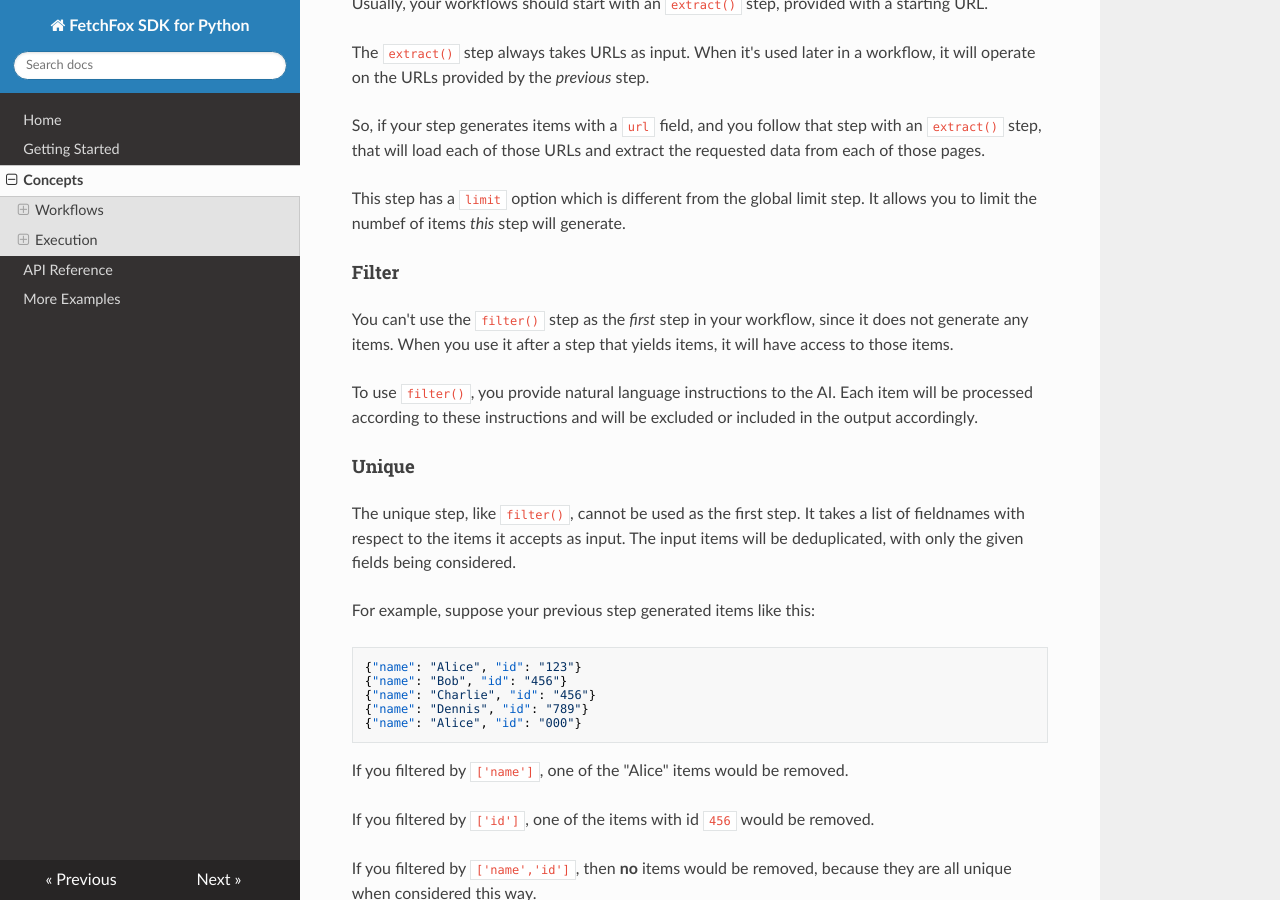
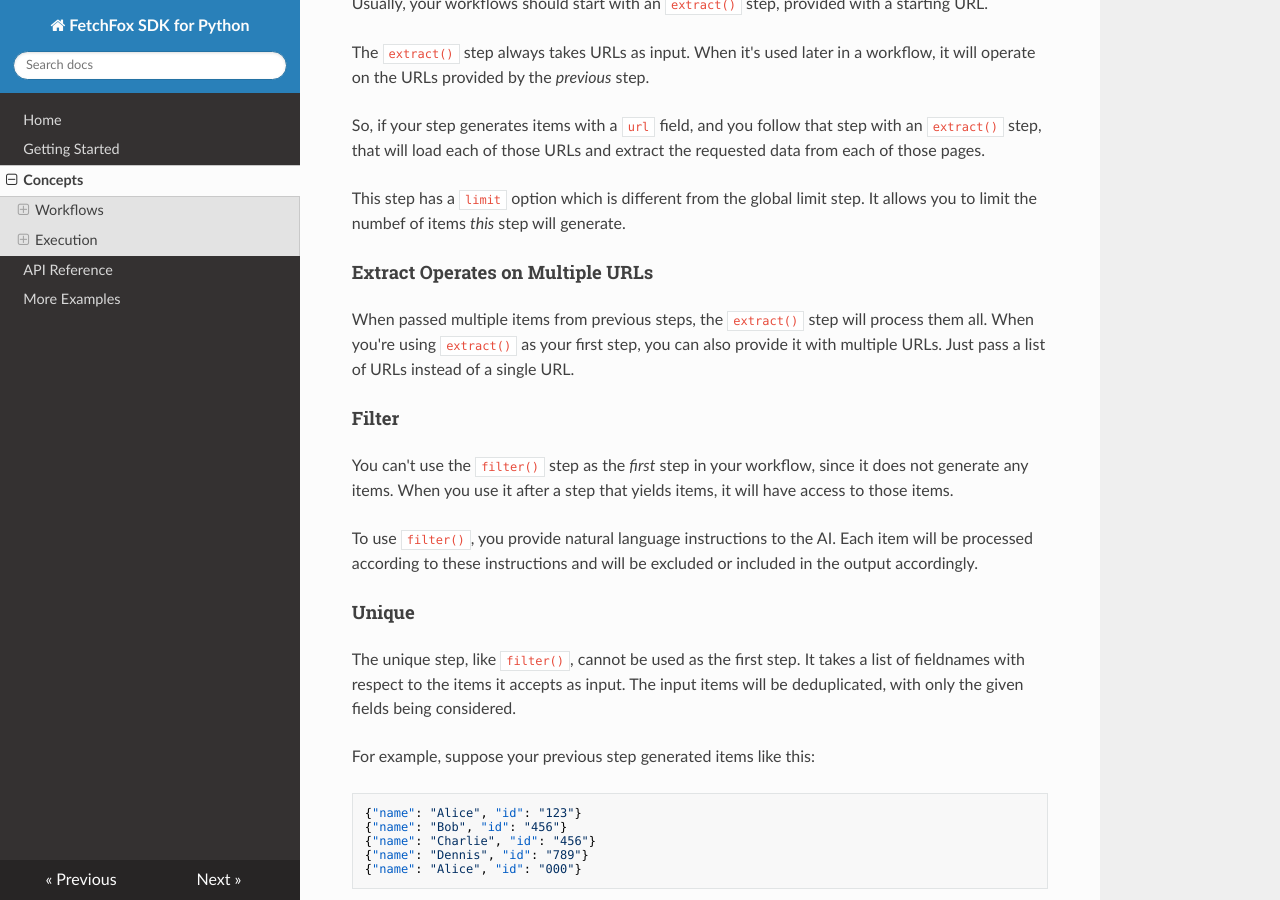
Before and after one commit to fetchfox/fetchfox-sdk-python, an MkDocs documentation site: the page built from docs/concepts.md, in a window 1280 px wide and 900 px high, scrolled down 490 px. Built offline with MkDocs 1.6.1, drawn with Linux system fonts in a browser that asks for light colours; nearby versions of some CDN libraries.

Commit message:
Docs: Explicitly mention starting with multiple URLs

```diff
--- a/docs/concepts.md
+++ b/docs/concepts.md
@@ -18,6 +18,10 @@
 So, if your step generates items with a `url` field, and you follow that step with an `extract()` step, that will load each of those URLs and extract the requested data from each of those pages.
 
 This step has a `limit` option which is different from the global limit step.  It allows you to limit the numbef of items _this_ step will generate.
+
+#### Extract Operates on Multiple URLs
+
+When passed multiple items from previous steps, the `extract()` step will process them all.  When you're using `extract()` as your first step, you can also provide it with multiple URLs.  Just pass a list of URLs instead of a single URL.
 
 #### Filter
 You can't use the `filter()` step as the _first_ step in your workflow, since it does not generate any items.  When you use it after a step that yields items, it will have access to those items.
```
Also changed, not shown: docs/more_examples.md (+25 -2 lines).
